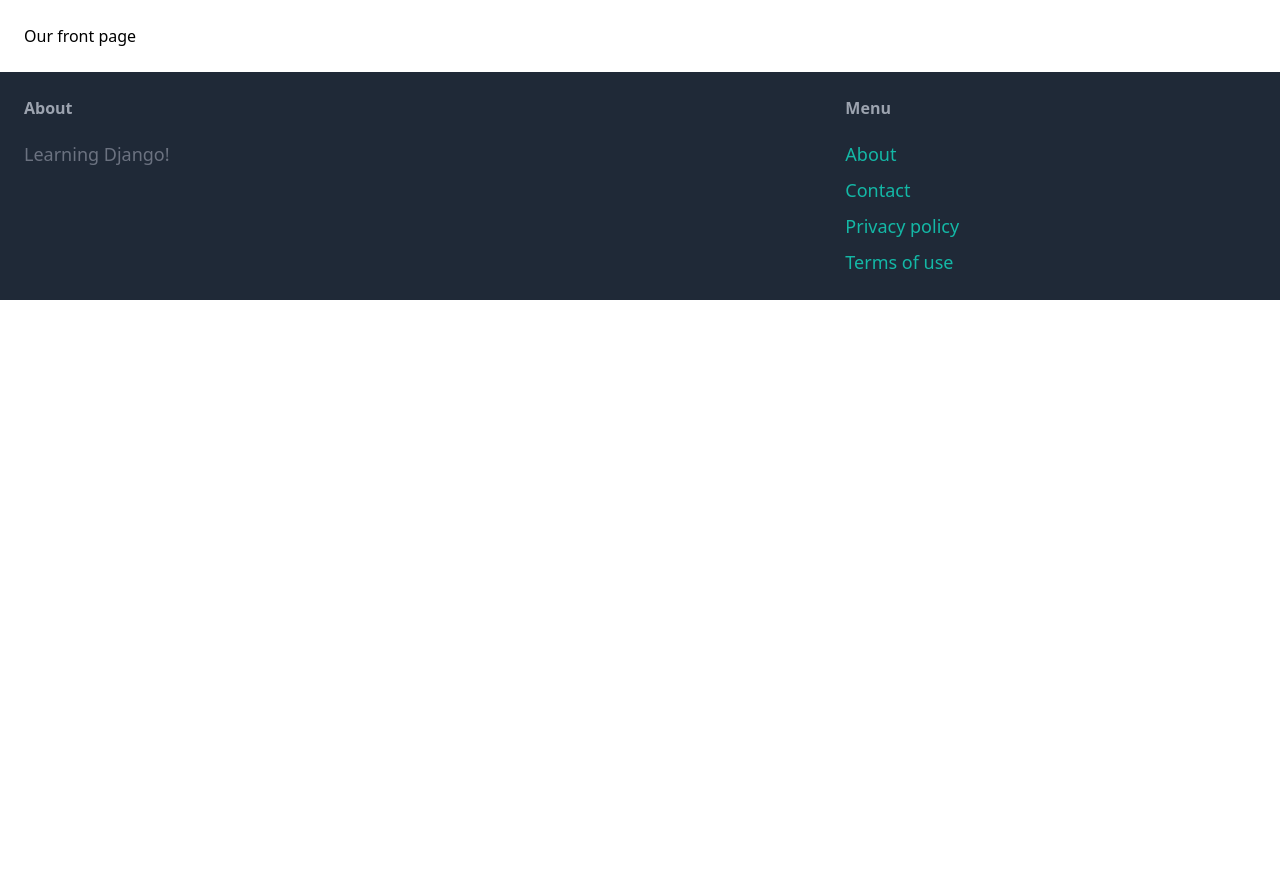
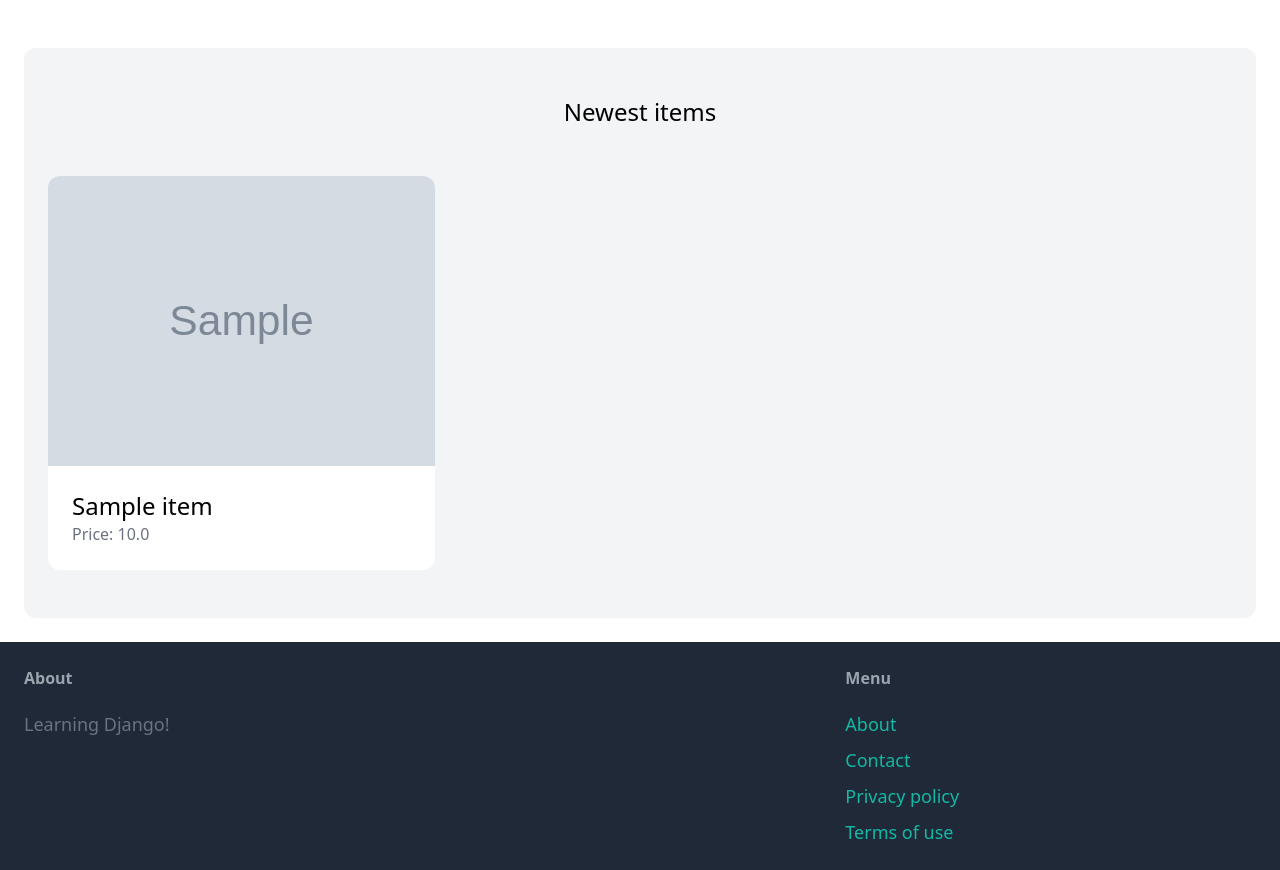
Before and after one commit to huaszu/marketplace-v1, a Django app: template core/templates/core/index.html in a window 1280 px wide. Shown: the part 77-947 px from the top of the page. Before the commit the page ends 377 px from the top, so only its background shows below. Run offline with Django 4.2, Linux system fonts and the light colour scheme; the template is opened without the code that fills it: values that come from a table or form of the project are taken from there, others are empty; tables that the repository leaves empty hold one stand-in row (values such as "Sample post"); grey boxes marked "Sample" are stand-in pictures; some libraries are stand-ins or nearby versions.

Commit message:
Show six newest items, each with image, name, and price, on front page

```diff
--- a/core/templates/core/index.html
+++ b/core/templates/core/index.html
@@ -3,5 +3,24 @@
 {% block title %}Welcome{% endblock %}
 
 {% block content %}
-    <h1>Our front page</h1>
+    <div class="mt-6 px-6 py-12 bg-gray-100 rounded-xl">
+        <h2 class="mb-12 text-2xl text-center">Newest items</h2>
+
+        <div class="grid grid-cols-3 gap-3">
+            {% for item in items %}
+                <div>
+                    <a href="#">
+                        <div>
+                            <img src="{{ item.image.url }}" class="rounded-t-xl">
+                        </div>
+
+                        <div class="p-6 bg-white rounded-b-xl">
+                            <h2 class="text-2xl">{{ item.name}}</h2>
+                            <p class="text-gray-500">Price: {{ item.price}}</p>
+                        </div>
+                    </a>
+                </div>
+            {% endfor %}
+        </div>
+    </div>
 {% endblock %}
--- a/marketplace/settings.py
+++ b/marketplace/settings.py
@@ -67,7 +67,8 @@ TEMPLATES = [
                 'django.contrib.auth.context_processors.auth',
                 'django.contrib.messages.context_processors.messages',
                 # To include MEDIA_URL variable in template context and resolve `NameError: name 'MEDIA' is not defined`, set explicitly:
-                'django.template.context_processors.media',
+                # 'django.template.context_processors.media',
+                # Did not need this code after adding ` + static(settings.MEDIA_URL, document_root=settings.MEDIA_ROOT)` in /marketplace/urls.py
             ],
         },
     },
--- a/marketplace/urls.py
+++ b/marketplace/urls.py
@@ -14,6 +14,9 @@ Including another URLconf
     1. Import the include() function: from django.urls import include, path
     2. Add a URL to urlpatterns:  path('blog/', include('blog.urls'))
 """
+from django.conf import settings
+from django.conf.urls.static import static
+
 from django.contrib import admin
 from django.urls import path
 
@@ -23,4 +26,4 @@ urlpatterns = [
     path('', index, name='index'),
     path('contact/', contact, name='contact'),
     path('admin/', admin.site.urls),
-]
+] + static(settings.MEDIA_URL, document_root=settings.MEDIA_ROOT) # Hack.  Do not do in production
```
Also changed, not shown: core/views.py (+9 -1 lines), media/item_images/plank_dining_table.jpeg (added), media/item_images/teddy_bear.jpeg (added).
